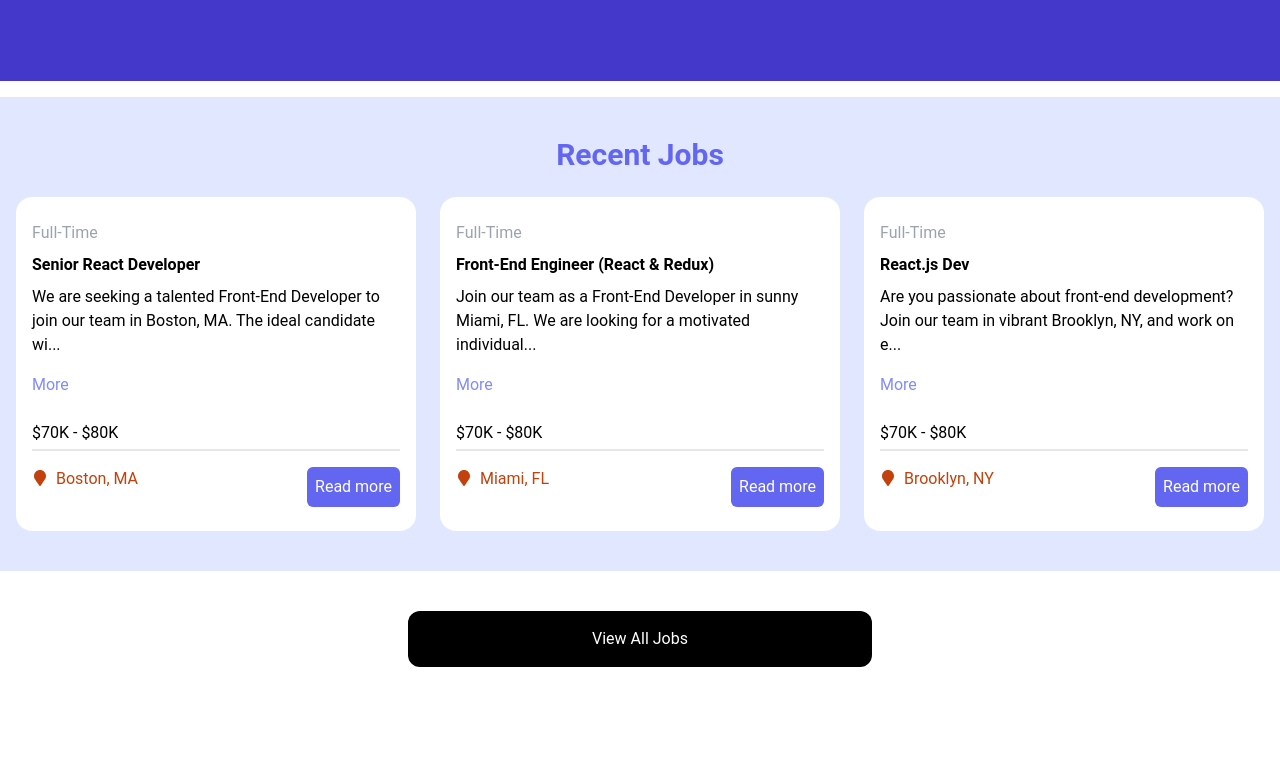
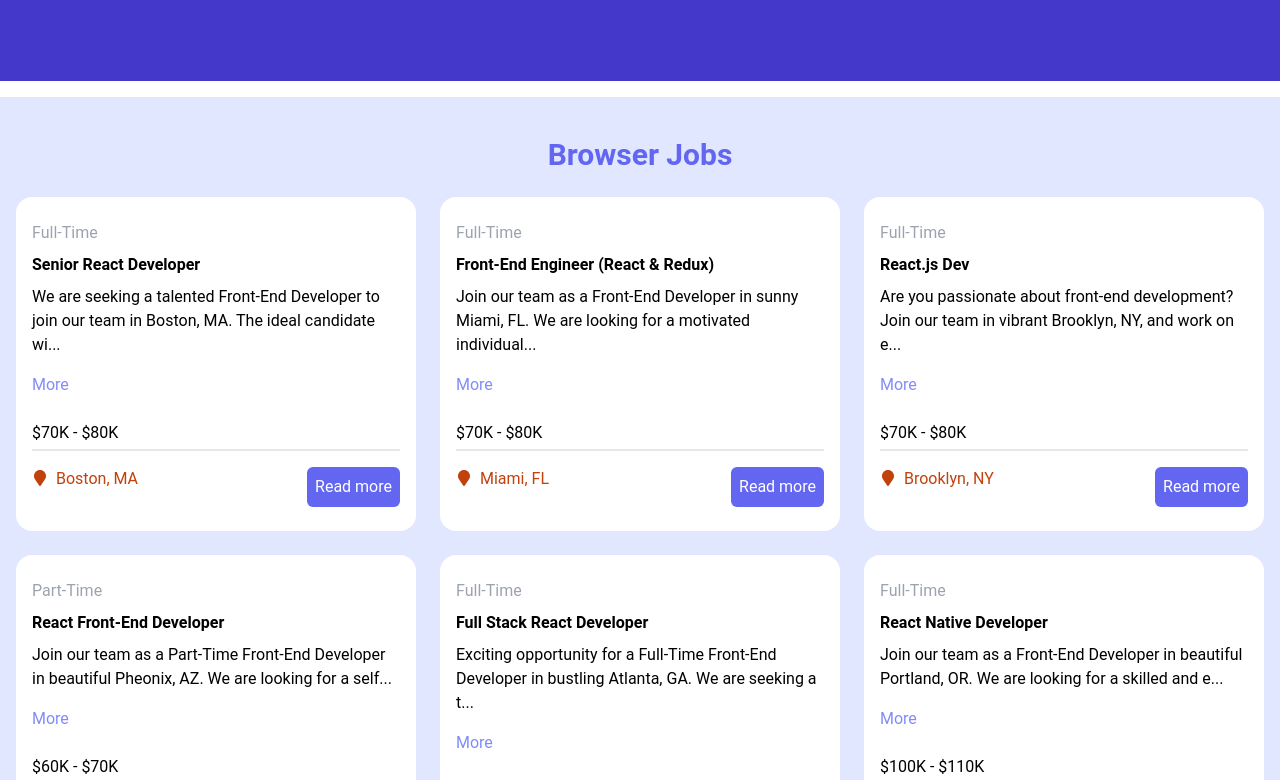
Before and after one commit to MAURICEDS0UZA/react_basic, a React (Vite) app: page /jobs in a window 1280 px wide. Shown: the part 280-1060 px from the top of the page. Before the commit the page ends 987 px from the top, so only its background shows below. Built offline with nearby package versions, Linux system fonts and the light colour scheme.

Commit message:
Feat:Condition rendering of the job.

```diff
--- a/src/Components/JobListing.jsx
+++ b/src/Components/JobListing.jsx
@@ -1,8 +1,10 @@
 import React, { useState } from "react";
-import { jobs } from "../jobs.json";
 import { FaMapMarker } from "react-icons/fa";
 import { Link } from "react-router-dom";
-export const JobListing = () => {
+
+let listJob = [];
+
+export const JobListing = ({ job, isHome }) => {
   const [showDescriptions, setShowDescriptions] = useState({});
 
   const toggleDescription = (jobId) => {
@@ -12,17 +14,17 @@ export const JobListing = () => {
     }));
   };
 
-  const requiredIds = ["1", "2", "3"];
+  listJob.push(job.id);
+  function removeDuplicates(listJob) {
+    return listJob.filter((item, index) => listJob.indexOf(item) === index);
+  }
 
+  const requiredIds = isHome? removeDuplicates(listJob).slice(0, 3):removeDuplicates(listJob)
+  console.log(requiredIds);
   return (
     <>
-      {jobs.map(
-        (job) =>
-          requiredIds.includes(job.id) && (
-            <div
-              key={job.id}
-              className="container bg-white rounded-2xl px-4 py-6"
-            >
+      {requiredIds.includes(job.id) && (
+        <div key={job.id} className="container bg-white rounded-2xl px-4 py-6">
           <h3 className="text-gray-400">{job.type}</h3>
           <h2 className="font-semibold py-2">{job.title}</h2>
           <p className="pb-4">
@@ -50,7 +52,6 @@ export const JobListing = () => {
             </Link>
           </div>
         </div>
-          )
       )}
     </>
   );
--- a/src/Components/JobListings.jsx
+++ b/src/Components/JobListings.jsx
@@ -1,15 +1,18 @@
 import React from "react";
 import { JobListing } from "./JobListing";
+import { jobs } from "../jobs.json";
 
-export const JobListings = () => {
+export const JobListings = ({isHome}) => {
   return (
     <section className="bg-indigo-100 px-4 py-10">
       <div className="container-xl lg:container m-auto ">
         <h2 className="text-3xl font-bold text-indigo-500 mb-6 text-center">
-          Recent Jobs
+         {isHome?" Recent Jobs":"Browser Jobs"}
         </h2>
         <div className="grid grid-cols-1 md:grid-cols-3 gap-6">
-          <JobListing />
+          {jobs.map((job)=>(
+          <JobListing isHome={isHome} job={job}/>
+          ))}
         </div>
       </div>
     </section>
--- a/src/pages/HomePage.jsx
+++ b/src/pages/HomePage.jsx
@@ -9,7 +9,7 @@ export default function HomePage() {
     <>
       <Hero />
       <HomeCards />
-      <JobListings />
+      <JobListings isHome={true}/>
       <ViewAllJobs />
     </>
   );
```
Lines whose indentation alone changed are shown as unchanged.
